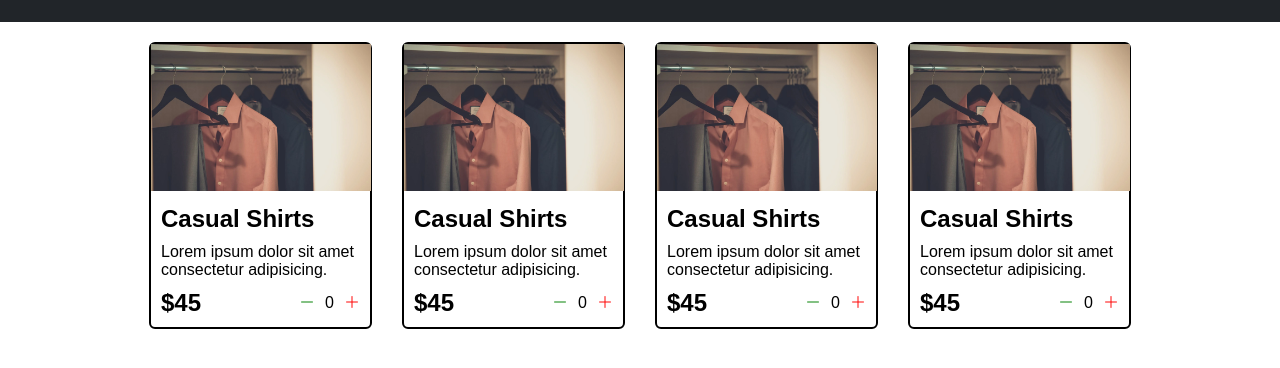
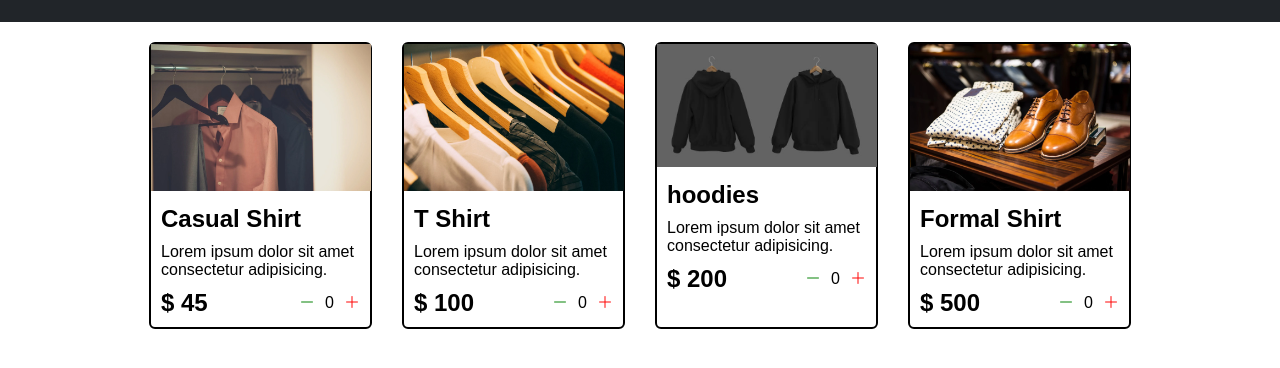
Before and after one commit to ShivapujeVishwa/shopping-cart-using-js, a plain HTML site: page index.htm in a window 1280 px wide. Shown: the part 66-434 px from the top of the page. Drawn offline with nearby package versions, Linux system fonts and the light colour scheme.

Commit message:
updating the existing project by adding some more code

```diff
--- a/index.htm
+++ b/index.htm
@@ -19,7 +19,7 @@
         </div>
     </div>
     <div class="shop" id="shop">
-        <div class="item">
+        <!-- <div class="item">
             <img width="220" src="images/image1.jpg" alt="">
             <div class="details">
                 <h2>Casual Shirts</h2>
@@ -78,12 +78,13 @@
                     </div>
                 </div>
             </div>
-        </div>
+        </div> -->
 
 
     </div>
 
-    <script src="script.js"></script>
+
 </body>
+<script src="script.js"></script>
 
 </html>
--- a/script.js
+++ b/script.js
@@ -0,0 +1,58 @@
+let shop = document.getElementById("shop");
+let shopItemsData = [{
+        id: "shirt1",
+        img: "images/image1.jpg",
+        name: "Casual Shirt",
+        price: 45,
+        desc: "Lorem ipsum dolor sit amet consectetur adipisicing."
+    },
+    {
+        id: "shirt2",
+        img: "images/img-2.jpg",
+        name: "T Shirt",
+        price: 100,
+        desc: "Lorem ipsum dolor sit amet consectetur adipisicing."
+    },
+    {
+        id: "shirt3",
+        img: "images/img-3.jpg",
+        name: "hoodies",
+        price: 200,
+        desc: "Lorem ipsum dolor sit amet consectetur adipisicing."
+    },
+    {
+        id: "shirt4",
+        img: "images/img-4.jpg",
+        name: "Formal Shirt",
+        price: 500,
+        desc: "Lorem ipsum dolor sit amet consectetur adipisicing."
+    },
+];
+
+let generateShop = () => {
+    return (shop.innerHTML = shopItemsData.map((x) => {
+        let {
+            id,
+            name,
+            img,
+            desc,
+            price
+        } = x;
+        return ` <div class="item">
+        <img width="220" src=${img} alt="">
+        <div class="details">
+            <h2>${name}</h2>
+            <p>${desc}</p>
+            <div class="price-quantity">
+                <h2>$ ${price}</h2>
+                <div class="button">
+                    <i class="bi bi-dash-lg"></i>
+                    <div class="quantity">0</div>
+                    <i class="bi bi-plus-lg"></i>
+                </div>
+            </div>
+        </div>
+    </div>`;
+    }).join(""));
+};
+generateShop();
```
Also changed, not shown: images/img-2.jpg (added), images/img-3.jpg (added), images/img-4.jpg (added).
